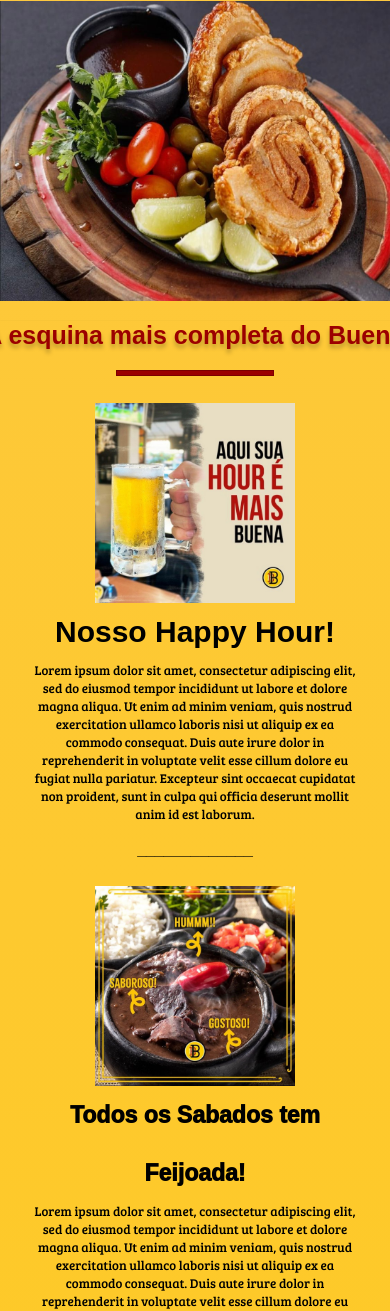
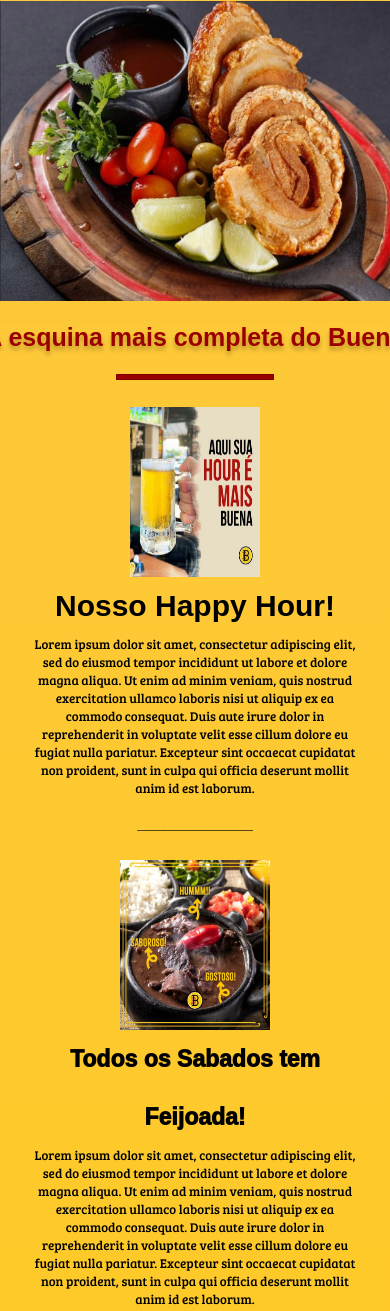
Before and after one commit to zluizotavio/BuenaBrasa, a plain HTML site: page index.html in a window 390 px wide. Shown: the part 119-1430 px from the top of the page. Drawn offline with Linux system fonts and the light colour scheme; a web font is replaced by a local one.

Commit message:
update-responsive

```diff
--- a/style.css
+++ b/style.css
@@ -178,6 +178,29 @@ cursor: pointer;
         width: 100%;
         height: 100%;
     }
+
+    .corpo{
+        width: 100%;
+    margin-top: 5%;
+    display: flex;
+    flex-direction: column;
+    justify-content: center;
+    box-shadow: 0px 1px 2px rgb(0 0 0 / 25%);
+    }
+
+    .titulo h1 {
+        font-size: 25px;
+        padding: 2px 0;
+    }
+
+    .titulo b {
+        font-size: 25px;
+        padding: 2px 0;
+    }
+    .titulo nobr {
+        font-size: 25px;
+        padding: 2px 0;
+    }
 }
 
 /*---------------*/
@@ -288,12 +311,26 @@ cursor: pointer;
         text-align: center;
     }
 
+    .box1img{
+        width: 170px;
+    height: 170px;
+    padding: 0 10px;
+    }
+
+    .box1img img{
+        width: 100%;
+    height: 100%;
+    padding: 0 10px;
+    }
+}
+
+
     .titulo nobr {
         font-size: 25px;
         padding: 2px 0;
     }
 
-}
+
 
 .box2 {
     width: 100%;
@@ -349,8 +386,9 @@ cursor: pointer;
 @media screen and (max-width: 768px) {
     .box2 {
         display: flex;
-        flex-direction: row;
-        flex-wrap: wrap;
+    flex-direction: column;
+    flex-wrap: wrap;
+    align-items: center;
     }
 
     .box2text {
@@ -365,6 +403,18 @@ cursor: pointer;
         font-weight: 1000;
         text-align: center;
         justify-content: center;
+    }
+
+    .box2img{
+        width: 170px;
+        height: 170px;
+        padding: 0 10px;
+    }
+
+    .box2img img{
+        width: 100%;
+        height: 100%;
+
     }
 
     .divisoria {
```
